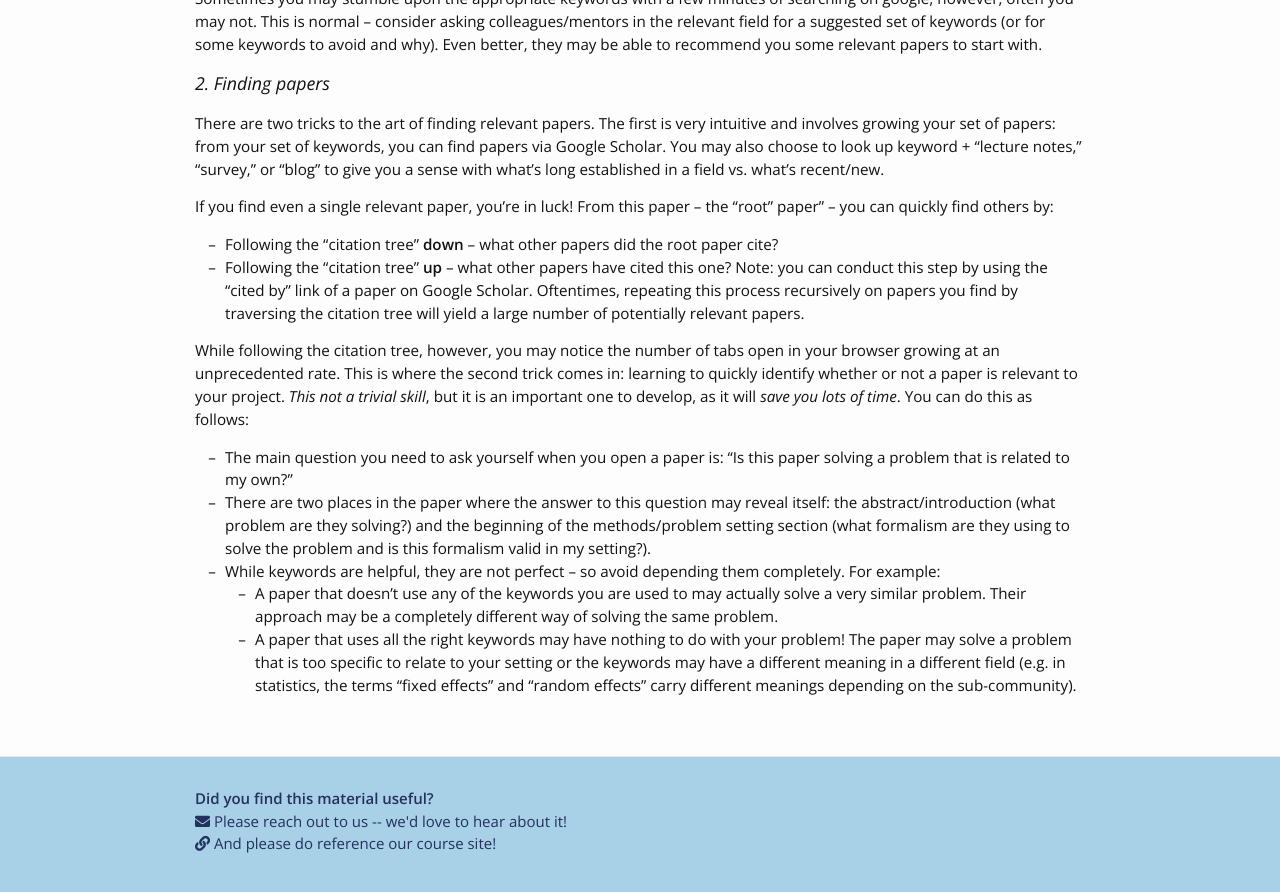
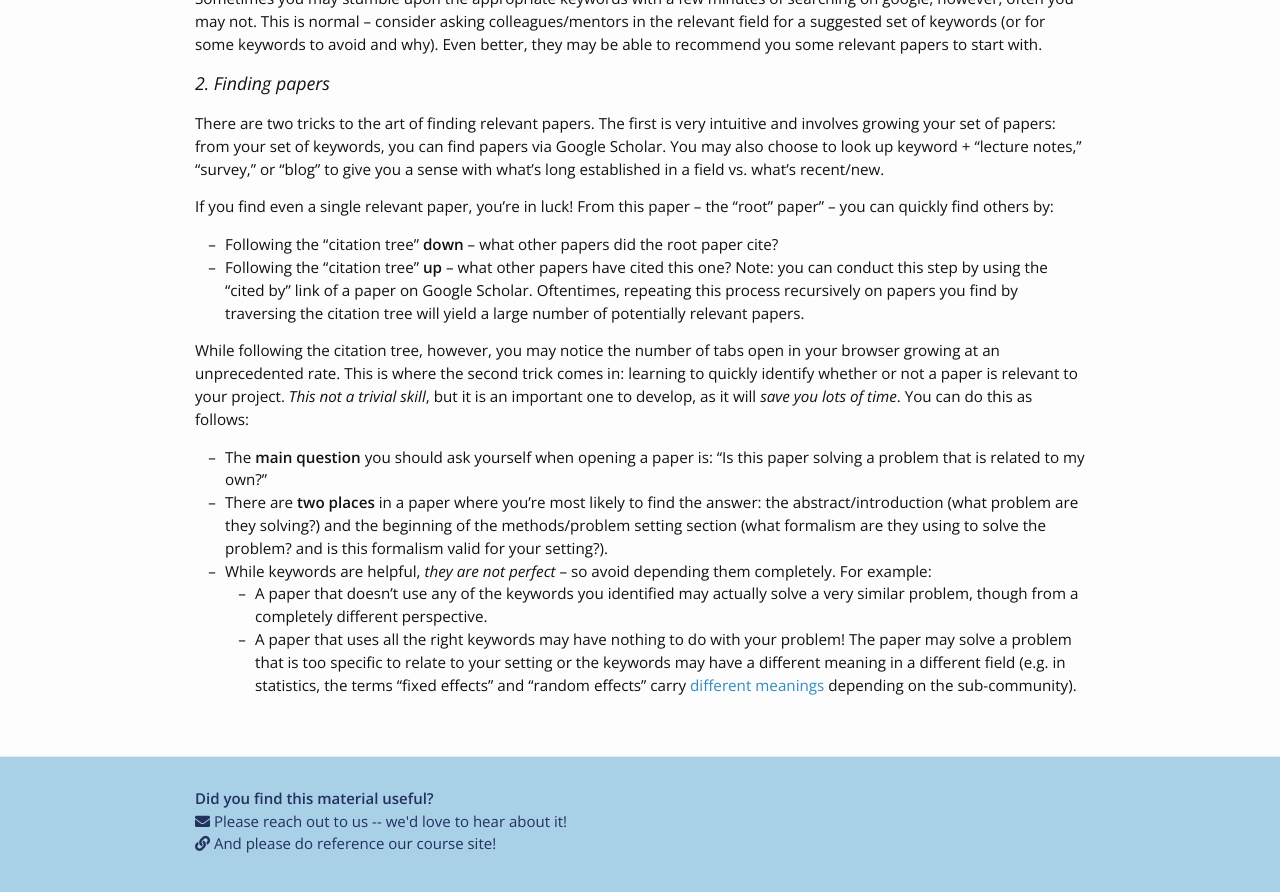
Before and after one commit to yanivyacoby/harvard-cs290, a Jekyll site: the page built from how-to-do-a-literature-search.md, in a window 1280 px wide and 900 px high, scrolled down 1552 px. Shown: the top 892 px of the window. Built offline with Jekyll 4.4.1, drawn with Linux system fonts in a browser that asks for light colours; nearby versions of some CDN libraries.

Commit message:
Update how-to-do-a-literature-search.md

```diff
--- a/how-to-do-a-literature-search.md
+++ b/how-to-do-a-literature-search.md
@@ -69,8 +69,8 @@ Oftentimes, repeating this process recursively on papers you find by traversing
 While following the citation tree, however, you may notice the number of tabs open in your browser growing at an unprecedented rate.
 This is where the second trick comes in: learning to quickly identify whether or not a paper is relevant to your project.
 *This not a trivial skill*, but it is an important one to develop, as it will *save you lots of time*. You can do this as follows:
-* The main question you need to ask yourself when you open a paper is: “Is this paper solving a problem that is related to my own?”
-* There are two places in the paper where the answer to this question may reveal itself: the abstract/introduction (what problem are they solving?) and the beginning of the methods/problem setting section (what formalism are they using to solve the problem and is this formalism valid in my setting?).
-* While keywords are helpful, they are not perfect – so avoid depending them completely. For example:
-  * A paper that doesn’t use any of the keywords you are used to may actually solve a very similar problem. Their approach may be a completely different way of solving the same problem.
-  * A paper that uses all the right keywords may have nothing to do with your problem! The paper may solve a problem that is too specific to relate to your setting or the keywords may have a different meaning in a different field (e.g. in statistics, the terms “fixed effects” and “random effects” carry different meanings depending on the sub-community).
+* The **main question** you should ask yourself when opening a paper is: "Is this paper solving a problem that is related to my own?"
+* There are **two places** in a paper where you're most likely to find the answer: the abstract/introduction (what problem are they solving?) and the beginning of the methods/problem setting section (what formalism are they using to solve the problem? and is this formalism valid for your setting?).
+* While keywords are helpful, *they are not perfect* – so avoid depending them completely. For example:
+  * A paper that doesn't use any of the keywords you identified may actually solve a very similar problem, though from a completely different perspective.
+  * A paper that uses all the right keywords may have nothing to do with your problem! The paper may solve a problem that is too specific to relate to your setting or the keywords may have a different meaning in a different field (e.g. in statistics, the terms "fixed effects" and "random effects" carry [different meanings](https://statmodeling.stat.columbia.edu/2005/01/25/why_i_dont_use/){:target="_blank"}{:rel="noopener noreferrer"} depending on the sub-community).
```
